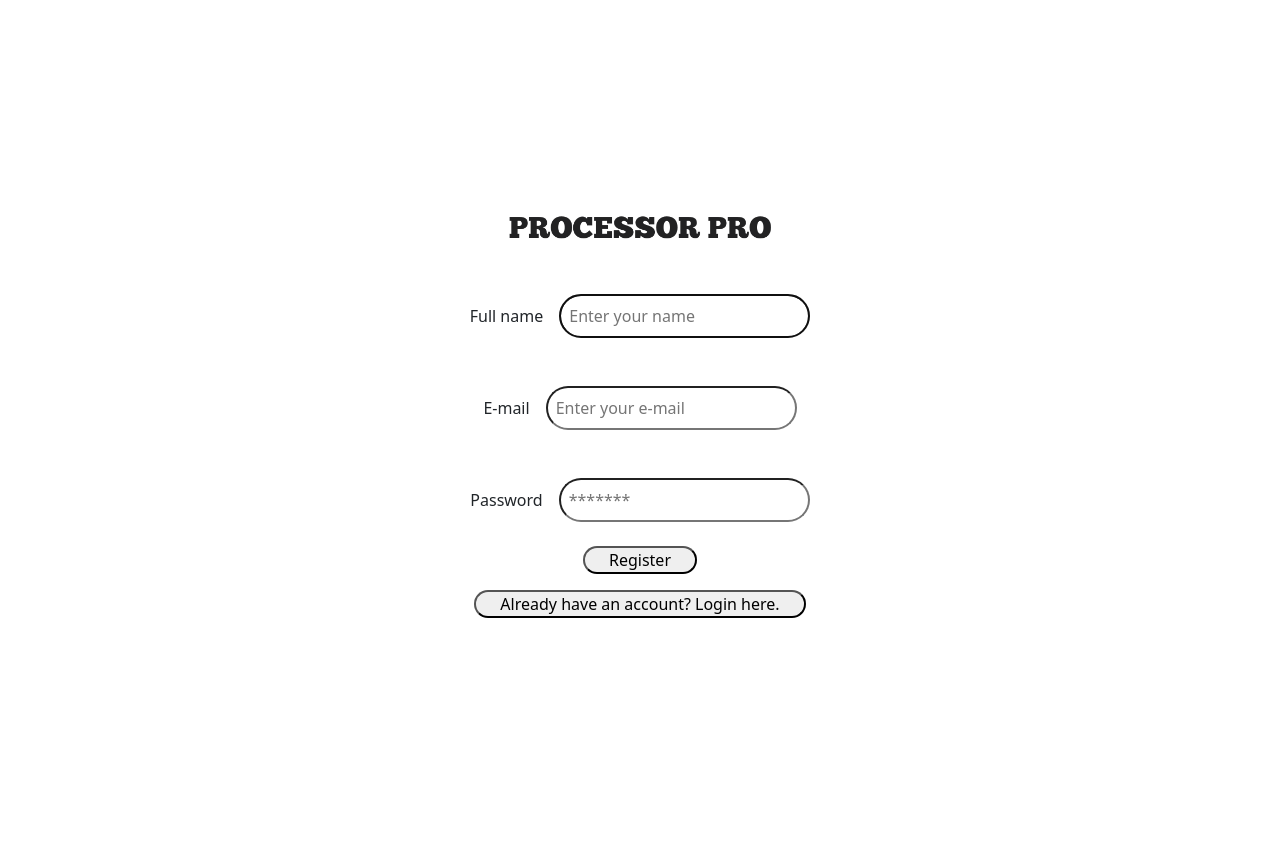
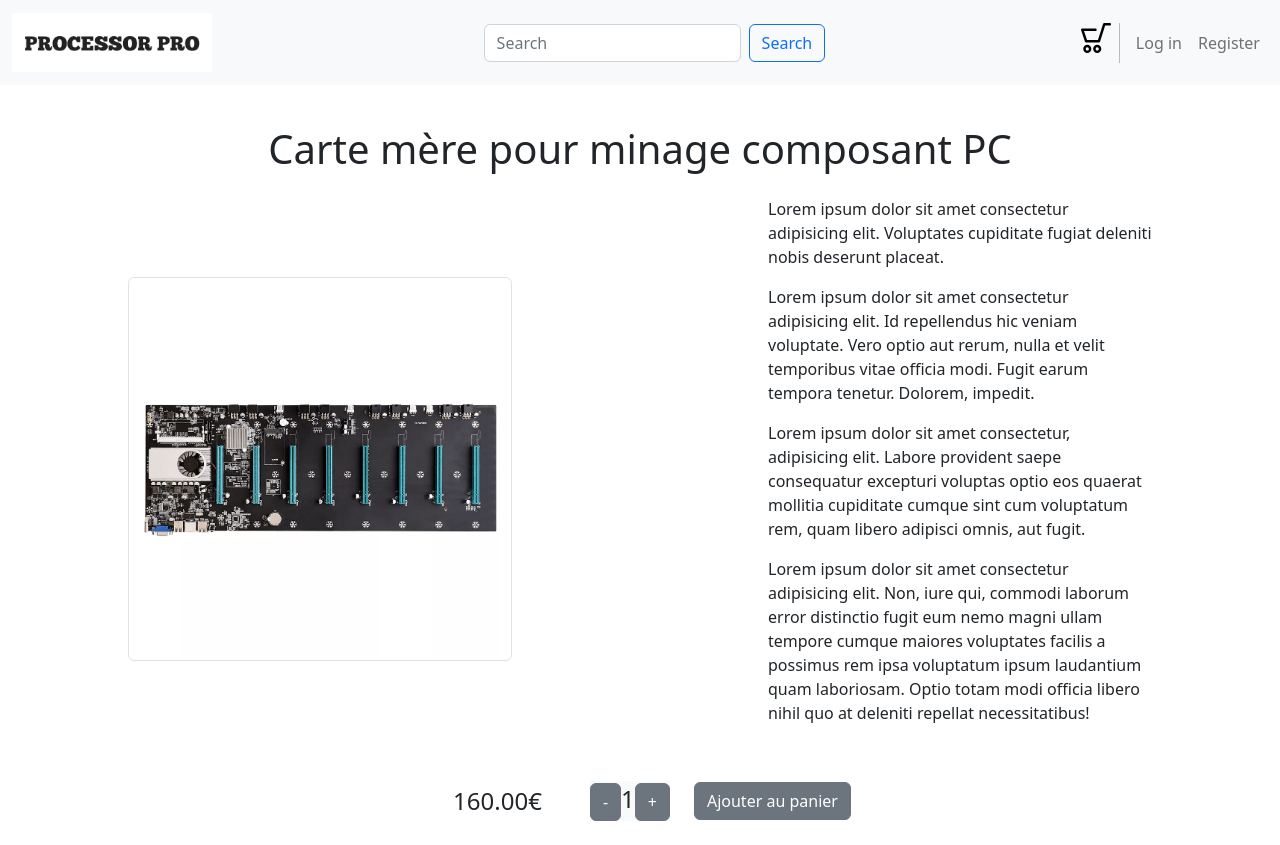
Before and after one commit to Douba9/E-Commerce, a React (Create React App) app in the folder ecom/: page / in a window 1280 px wide. Before the commit the page ends 800 px from the top, so only its background shows below. Built offline with nearby package versions, Linux system fonts and the light colour scheme.

Commit message:
added article page

```diff
--- a/ecom/src/App.css
+++ b/ecom/src/App.css
@@ -9,10 +9,24 @@
 /* Global */
 
 .App,
-.Home {
+.Home,
+.Article {
   display: flex;
   min-height: 100vh;
   background-image: linear-gradient(79deg #fcfced, #fcedfc 48%, #ebf6ff);
+}
+
+.Home,
+.Article {
+  flex-direction: column;
+  align-items: center;
+}
+
+nav {
+  position: sticky;
+  top: 0;
+  z-index: 999999;
+  width: 100%;
 }
 
 /* Login & register */
@@ -66,18 +80,6 @@
 
 /* Home */
 
-.Home {
-  flex-direction: column;
-  align-items: center;
-}
-
-.Home nav {
-  position: sticky;
-  top: 0;
-  z-index: 999999;
-  width: 100%;
-}
-
 .Home main {
   display: flex;
   flex-direction: column;
@@ -105,3 +107,32 @@
 .Home footer .row .socials a {
   margin: 0 .5em;
 }
+
+/* Article */
+
+.Article main {
+  width: 100%;
+}
+
+.Article main h1 {
+  margin-top: 1em;
+}
+
+.Article main .display {
+  margin: 1em;
+  width: 100%;
+}
+
+.Article main .display p,
+.Article main .display img {
+  max-width: 30vw;
+}
+
+.Article main .control {
+  margin: 1em;
+  font-size: x-large;
+}
+
+.Article main .control span:not(#quantity) {
+  margin: 0 1em;
+}
--- a/ecom/src/App.js
+++ b/ecom/src/App.js
@@ -3,26 +3,33 @@ import React, { useState } from "react"
 import { Login } from "./Login"
 import { Register } from "./Register"
 import { Home } from "./Home"
+import { Article } from "./Article"
 
 
 function App() {
-  const [currentForm, setCurrentForm] = useState('register');
-  const toogleForm = (formName) => {
-    setCurrentForm(formName)
-  }
-  return (
-    <div className="App">
-      {
-        currentForm == 'login' ? <Login onFormSwitch={toogleForm} /> : <Register onFormSwitch={toogleForm} />
-      }
-    </div>
-  );
+  // const [currentForm, setCurrentForm] = useState('register');
+  // const toogleForm = (formName) => {
+  //   setCurrentForm(formName)
+  // }
+  // return (
+  //   <div className="App">
+  //     {
+  //       currentForm == 'login' ? <Login onFormSwitch={toogleForm} /> : <Register onFormSwitch={toogleForm} />
+  //     }
+  //   </div>
+  // );
 
   // return (
   //   <div className="Home">
   //     <Home/>
   //   </div>
   // );
+
+  return (
+    <div className="Article">
+      <Article />
+    </div>
+  );
 }
 
 export default App;
--- /dev/null
+++ b/ecom/src/Article.jsx
@@ -0,0 +1,61 @@
+import React from "react"
+import cart from './img/icon-cart.svg'
+import logo from './img/logo.png'
+import products from './img/products.png'
+import motherboard from './img/motherboard.png'
+import facebook from './img/facebook.svg'
+import linkedin from './img/linkedin.svg'
+import twitter from './img/twitter.svg'
+
+export const Article = () => {
+    return (
+        <>
+            <nav className="navbar navbar-expand-lg bg-light">
+                <div className="container-fluid">
+                    <a class="navbar-brand" href="#">
+                        <img src={logo} alt="logo" width="200" />
+                    </a>
+                    <form className="d-flex" role="search">
+                        <input type="text" className="form-control me-2" placeholder="Search" />
+                        <button class="btn btn-outline-primary" type="submit">Search</button>
+                    </form>
+                    <ul className="navbar-nav">
+                        <li className="nav-item">
+                            <img src={cart} alt="cart" width="30" />
+                        </li>
+                        <li className="nav-item">
+                            <div className="vr d-none d-lg-flex h-100 mx-lg-2 text-black"></div>
+                        </li>
+                        <li className="nav-item">
+                            <a href="#" className="nav-link">Log in</a>
+                        </li>
+                        <li className="nav-item">
+                            <a href="#" className="nav-link">Register</a>
+                        </li>
+                    </ul>
+                </div>
+            </nav>
+            <main className="d-flex flex-column align-items-center">
+                <h1>Carte mère pour minage composant PC</h1>
+                <div id="about" className="display d-flex justify-content-around align-items-center">
+                    <img src={motherboard} className="img-thumbnail" alt="motherboard" />
+                    <div>
+                        <p>Lorem ipsum dolor sit amet consectetur adipisicing elit. Voluptates cupiditate fugiat deleniti nobis deserunt placeat.</p>
+                        <p>Lorem ipsum dolor sit amet consectetur adipisicing elit. Id repellendus hic veniam voluptate. Vero optio aut rerum, nulla et velit temporibus vitae officia modi. Fugit earum tempora tenetur. Dolorem, impedit.</p>
+                        <p>Lorem ipsum dolor sit amet consectetur, adipisicing elit. Labore provident saepe consequatur excepturi voluptas optio eos quaerat mollitia cupiditate cumque sint cum voluptatum rem, quam libero adipisci omnis, aut fugit.</p>
+                        <p>Lorem ipsum dolor sit amet consectetur adipisicing elit. Non, iure qui, commodi laborum error distinctio fugit eum nemo magni ullam tempore cumque maiores voluptates facilis a possimus rem ipsa voluptatum ipsum laudantium quam laboriosam. Optio totam modi officia libero nihil quo at deleniti repellat necessitatibus!</p>
+                    </div>
+                </div>
+                <div className="control d-flex justify-content-center align-items-center">
+                    <span id="price">160.00€</span>
+                    <span className="bg-light">
+                        <button id="add" className="btn btn-secondary">-</button>
+                        <span id="quantity">1</span>
+                        <button id="remove" className="btn btn-secondary">+</button>
+                    </span>
+                    <button id="basket" className="btn btn-secondary">Ajouter au panier</button>
+                </div>
+            </main>
+        </>
+    );
+}
```
Also changed, not shown: 1 other file (tests, documents, lock files or other folders).
